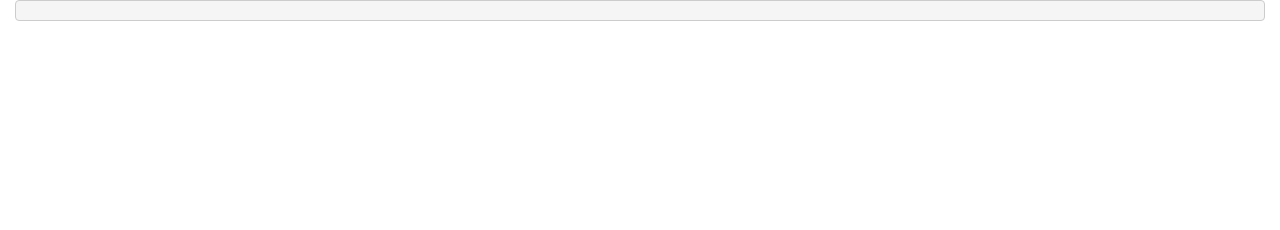
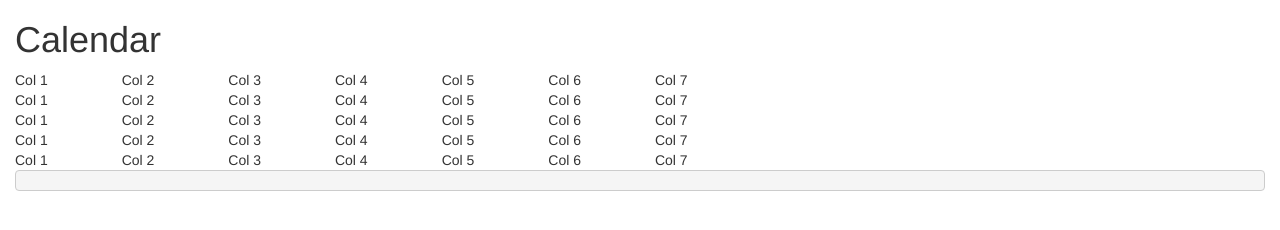
Before and after one commit to brianfroelund/wall-calendar, a plain HTML site: page index.html in a window 1280 px wide. Drawn offline with nearby package versions, Linux system fonts and the light colour scheme.

Commit message:
no message

```diff
--- a/index.html
+++ b/index.html
@@ -104,6 +104,56 @@
 
 <body>
     <div class="container-fluid">
+        <div class="row">
+          <div class="col-md-12">
+            <h1>Calendar</h1>
+          </div>
+        </div>
+        <div class="row seven-cols">
+          <div class="col-md-1">Col 1</div>
+          <div class="col-md-1">Col 2</div>
+          <div class="col-md-1">Col 3</div>
+          <div class="col-md-1">Col 4</div>
+          <div class="col-md-1">Col 5</div>
+          <div class="col-md-1">Col 6</div>
+          <div class="col-md-1">Col 7</div>
+        </div>
+        <div class="row seven-cols">
+          <div class="col-md-1">Col 1</div>
+          <div class="col-md-1">Col 2</div>
+          <div class="col-md-1">Col 3</div>
+          <div class="col-md-1">Col 4</div>
+          <div class="col-md-1">Col 5</div>
+          <div class="col-md-1">Col 6</div>
+          <div class="col-md-1">Col 7</div>
+        </div>
+        <div class="row seven-cols">
+          <div class="col-md-1">Col 1</div>
+          <div class="col-md-1">Col 2</div>
+          <div class="col-md-1">Col 3</div>
+          <div class="col-md-1">Col 4</div>
+          <div class="col-md-1">Col 5</div>
+          <div class="col-md-1">Col 6</div>
+          <div class="col-md-1">Col 7</div>
+        </div>
+        <div class="row seven-cols">
+          <div class="col-md-1">Col 1</div>
+          <div class="col-md-1">Col 2</div>
+          <div class="col-md-1">Col 3</div>
+          <div class="col-md-1">Col 4</div>
+          <div class="col-md-1">Col 5</div>
+          <div class="col-md-1">Col 6</div>
+          <div class="col-md-1">Col 7</div>
+        </div>
+        <div class="row seven-cols">
+          <div class="col-md-1">Col 1</div>
+          <div class="col-md-1">Col 2</div>
+          <div class="col-md-1">Col 3</div>
+          <div class="col-md-1">Col 4</div>
+          <div class="col-md-1">Col 5</div>
+          <div class="col-md-1">Col 6</div>
+          <div class="col-md-1">Col 7</div>
+        </div>
         <div id="authorize-div" style="display: none">
             <span>Authorize access to Google Calendar API</span>
             <!--Button for the user to click to initiate auth sequence -->
```
